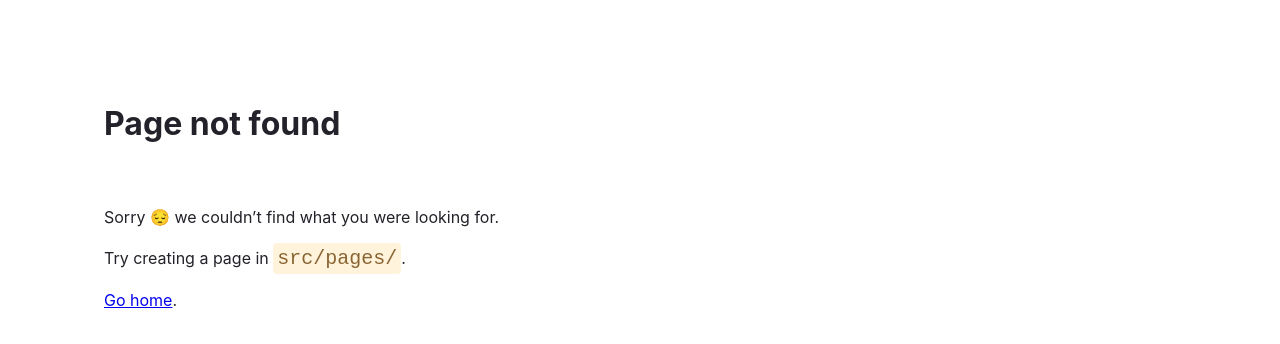
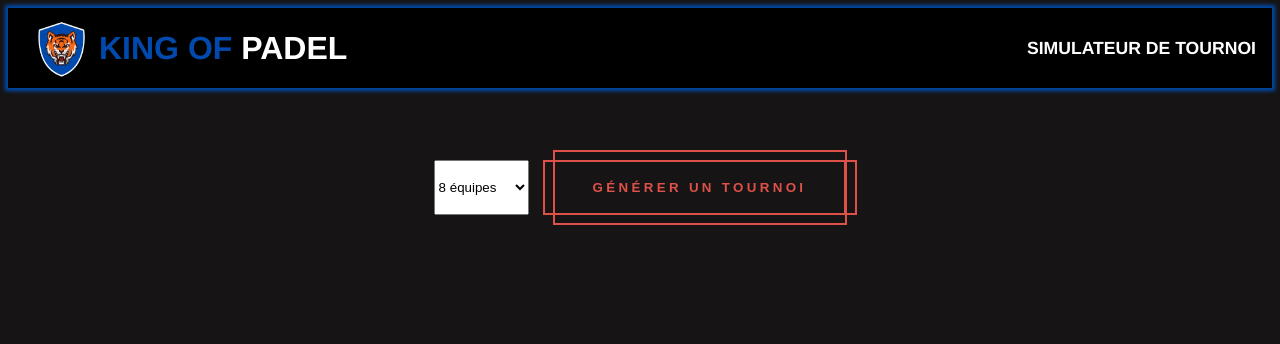
Before and after one commit to McManus68/gatsby-tournament-generator, a Gatsby site: page /generator in a window 1280 px wide. Before the commit this address had no page. Built offline with nearby package versions, Linux system fonts and the light colour scheme; Gatsby itself is replaced by a stand-in of ours.

Commit message:
tournametn simulator ok

```diff
--- a/src/components/bracket/index.js
+++ b/src/components/bracket/index.js
@@ -10,7 +10,7 @@ import {
   Score,
 } from './styles/bracket';
 import ScoreDialog from '../dialog/score';
-import { BracketContext, MatchupContext, RoundContext } from '../../context/context';
+import { BracketContext, MatchupContext, RoundContext } from '../../context/bracket';
 
 Bracket.MatchupMerger = function BracketMatchupMerger() {
   const { bracket } = useContext(BracketContext);
@@ -56,7 +56,7 @@ Bracket.Matchup = function BracketMatchup({ matchup, matchupIndex }) {
 };
 
 Bracket.Teams = function BracketTeams() {
-  const { setWinner } = useContext(BracketContext);
+  const { bracket, setBracket, setWinner } = useContext(BracketContext);
   const { matchupIndex, matchup } = useContext(MatchupContext);
   const { roundIndex } = useContext(RoundContext);
   const [openDialog, setOpenDialog] = useState(false);
@@ -64,9 +64,10 @@ Bracket.Teams = function BracketTeams() {
     setOpenDialog(false);
   };
 
-  const onConfirm = (winner, score) => {
+  const onConfirmScore = (winner, score) => {
     setOpenDialog(false);
-    setWinner(roundIndex, matchupIndex, winner, score);
+    const newBracket = setWinner(bracket, roundIndex, matchupIndex, winner, score);
+    setBracket(newBracket);
   };
 
   const onOpenDialog = () => {
@@ -77,7 +78,7 @@ Bracket.Teams = function BracketTeams() {
 
   return (
     <>
-      <ScoreDialog open={openDialog} onCancel={onCancel} onConfirm={onConfirm} />
+      <ScoreDialog open={openDialog} onCancel={onCancel} onConfirm={onConfirmScore} />
       <Teams onClick={onOpenDialog}>
         <Bracket.Team teamIndex={0} />
         <Bracket.Team teamIndex={1} />
--- /dev/null
+++ b/src/components/button/fancy/index.js
@@ -0,0 +1,12 @@
+import React from 'react';
+import { Fancy, Vertical, Horizontal } from './styles/fancy';
+
+export default function FancyButton({ children, ...restProps }) {
+  return (
+    <Fancy {...restProps}>
+      {children}
+      <Horizontal />
+      <Vertical />
+    </Fancy>
+  );
+}
--- /dev/null
+++ b/src/components/button/fancy/styles/fancy.js
@@ -0,0 +1,80 @@
+import styled, { css } from 'styled-components';
+
+export const Vertical = styled.div``;
+export const Horizontal = styled.div``;
+
+export const Fancy = styled.button`
+  --offset: 10px;
+  --border-size: 2px;
+
+  display: block;
+  position: relative;
+  padding: 1.5em 3em;
+  appearance: none;
+  border: 0;
+  background: transparent;
+  color: ${(props) => (props.color === 'primary' ? props.theme.primary : props.theme.secondary)};
+  text-transform: uppercase;
+  letter-spacing: 0.25em;
+  outline: none;
+  cursor: pointer;
+  font-weight: bold;
+  border-radius: 0;
+  box-shadow: inset 0 0 0 var(--border-size) currentcolor;
+  transition: background 0.8s ease;
+
+  &:hover {
+    background: rgba(100, 0, 0, 0.03);
+  }
+
+  ${Vertical},
+  ${Horizontal} {
+    position: absolute;
+    top: var(--horizontal-offset, 0);
+    right: var(--vertical-offset, 0);
+    bottom: var(--horizontal-offset, 0);
+    left: var(--vertical-offset, 0);
+    transition: transform 0.8s ease;
+    will-change: transform;
+
+    &::before {
+      content: '';
+      position: absolute;
+      border: inherit;
+    }
+  }
+
+  ${Horizontal} {
+    --vertical-offset: calc(var(--offset) * -1);
+    border-top: var(--border-size) solid currentcolor;
+    border-bottom: var(--border-size) solid currentcolor;
+
+    &::before {
+      top: calc(var(--vertical-offset) - var(--border-size));
+      bottom: calc(var(--vertical-offset) - var(--border-size));
+      left: calc(var(--vertical-offset) * -1);
+      right: calc(var(--vertical-offset) * -1);
+    }
+  }
+
+  &:hover ${Horizontal} {
+    transform: scaleX(0);
+  }
+
+  ${Vertical} {
+    --horizontal-offset: calc(var(--offset) * -1);
+    border-left: var(--border-size) solid currentcolor;
+    border-right: var(--border-size) solid currentcolor;
+
+    &::before {
+      top: calc(var(--horizontal-offset) * -1);
+      bottom: calc(var(--horizontal-offset) * -1);
+      left: calc(var(--horizontal-offset) - var(--border-size));
+      right: calc(var(--horizontal-offset) - var(--border-size));
+    }
+  }
+
+  &:hover ${Vertical} {
+    transform: scaleY(0);
+  }
+`;
--- a/src/components/dialog/score/index.js
+++ b/src/components/dialog/score/index.js
@@ -12,7 +12,7 @@ import FormControlLabel from '@material-ui/core/FormControlLabel';
 import FormLabel from '@material-ui/core/FormLabel';
 import TextField from '@material-ui/core/TextField';
 
-import { MatchupContext } from '../../../context/context';
+import { MatchupContext } from '../../../context/bracket';
 
 const DialogContentForm = styled.div`
   display: flex;
@@ -25,11 +25,11 @@ const DialogContentForm = styled.div`
 
 export default function ScoreDialog({ open, onCancel, onConfirm }) {
   const { getTeamName, matchup } = useContext(MatchupContext);
-  const [winner, setWinner] = useState(-1);
+  const [winnerTeam, setWinnerTeam] = useState(-1);
   const [score, setScore] = useState('');
 
   const onWinnerChange = (event) => {
-    setWinner(event.target.value);
+    setWinnerTeam(event.target.value * 1);
   };
 
   const onScoreChange = (event) => {
@@ -47,9 +47,14 @@ export default function ScoreDialog({ open, onCancel, onConfirm }) {
 
         <DialogContentForm>
           <FormLabel component="legend">Vainqueur</FormLabel>
-          <RadioGroup aria-label="winner" name="winner" value={winner} onChange={onWinnerChange}>
-            <FormControlLabel value="0" control={<Radio />} label={getTeamName(matchup.teams[0])} />
-            <FormControlLabel value="1" control={<Radio />} label={getTeamName(matchup.teams[1])} />
+          <RadioGroup
+            aria-label="winner"
+            name="winner"
+            value={winnerTeam}
+            onChange={onWinnerChange}
+          >
+            <FormControlLabel value={0} control={<Radio />} label={getTeamName(matchup.teams[0])} />
+            <FormControlLabel value={1} control={<Radio />} label={getTeamName(matchup.teams[1])} />
           </RadioGroup>
 
           <FormLabel component="legend">Score</FormLabel>
@@ -60,7 +65,7 @@ export default function ScoreDialog({ open, onCancel, onConfirm }) {
         <Button onClick={onCancel} color="secondary">
           Annuler
         </Button>
-        <Button onClick={() => onConfirm(winner * 1, score)} color="primary">
+        <Button onClick={() => onConfirm(winnerTeam, score)} color="primary">
           Confirmer le score
         </Button>
       </DialogActions>
--- a/src/components/header/index.js
+++ b/src/components/header/index.js
@@ -1,25 +1,19 @@
 import React from 'react';
-import { Header, Logo, Button, Title, Actions, Left, Right } from './styles/header';
+import { Header, Logo, Button, Title, Home, Nav, Item } from './styles/header';
 import logo from '../../images/logo3.png';
-import MenuItem from '@material-ui/core/MenuItem';
-import FormHelperText from '@material-ui/core/FormHelperText';
-import FormControl from '@material-ui/core/FormControl';
-import Select from '@material-ui/core/Select';
-import { BracketContext } from '../../context/context';
-import generateBracket from '../../utils/bracket-service';
 
 export default function HeaderComponent() {
   return (
     <Header>
-      <Header.Left>
+      <Header.Home to="/">
         <Header.Logo />
         <Header.Title>
           King Of <span>Padel</span>
         </Header.Title>
-      </Header.Left>
-      <Header.Right>
-        <Header.Actions />
-      </Header.Right>
+      </Header.Home>
+      <Header.Nav>
+        <Header.Item to="/generator">Simulateur de tournoi</Header.Item>
+      </Header.Nav>
     </Header>
   );
 }
@@ -28,12 +22,16 @@ Header.Logo = function HeaderLogo() {
   return <Logo src={logo} />;
 };
 
-Header.Left = function HeaderLeft({ children }) {
-  return <Left>{children}</Left>;
+Header.Home = function HeaderHome({ children, ...restProps }) {
+  return <Home {...restProps}>{children}</Home>;
 };
 
-Header.Right = function HeaderRight({ children }) {
-  return <Right>{children}</Right>;
+Header.Nav = function HeaderNav({ children, ...restProps }) {
+  return <Nav {...restProps}>{children}</Nav>;
+};
+
+Header.Item = function HeaderItem({ children, ...restProps }) {
+  return <Item {...restProps}>{children}</Item>;
 };
 
 Header.Title = function HeaderTitle({ children }) {
@@ -43,41 +41,3 @@ Header.Title = function HeaderTitle({ children }) {
 Header.Button = function HeaderButton({ children, ...restProps }) {
   return <Button {...restProps}>{children}</Button>;
 };
-
-Header.Actions = function HeaderActions() {
-  const { setBracket, bracket } = React.useContext(BracketContext);
-  const [teamCount, setTeamCount] = React.useState(16);
-  const handleChange = (event) => {
-    setTeamCount(event.target.value);
-  };
-
-  const onGenerateNewBracket = () => {
-    let newBracket = generateBracket(teamCount);
-    console.log('setBracket', bracket);
-    setBracket(newBracket);
-  };
-
-  return (
-    <Actions>
-      <FormControl>
-        <Select
-          color="accent"
-          value={teamCount}
-          onChange={handleChange}
-          inputProps={{ 'aria-label': 'Taille du tournoi' }}
-        >
-          <MenuItem value={8}>8</MenuItem>
-          <MenuItem value={16}>16</MenuItem>
-          <MenuItem value={32}>32</MenuItem>
-          <MenuItem value={64}>64</MenuItem>
-          <MenuItem value={128}>128</MenuItem>
-        </Select>
-        <FormHelperText>Nombre d'équipes</FormHelperText>
-      </FormControl>
-
-      <Button color="primary" variant="outlined" onClick={onGenerateNewBracket}>
-        Générer un tournoi
-      </Button>
-    </Actions>
-  );
-};
--- a/src/components/header/styles/header.js
+++ b/src/components/header/styles/header.js
@@ -1,12 +1,13 @@
 import styled, { css } from 'styled-components/macro';
 import MatButton from '@material-ui/core/Button';
+import { Link } from 'gatsby';
 
 export const Header = styled.header`
   display: flex;
   box-sizing: border-box;
   align-items: center;
   height: 80px;
-  padding: 0rem 2rem;
+  padding: 0 1rem;
   background: ${(props) => props.theme.header.bg};
   box-shadow: 0px 0px 4px 3px ${(props) => props.theme.primary};
 `;
@@ -23,15 +24,29 @@ export const Button = styled(MatButton)`
   }
 `;
 
-export const Left = styled.div`
+export const Home = styled(Link)`
   display: flex;
   justify-content: flex-start;
+  text-decoration: none;
 `;
 
-export const Right = styled.div`
+export const Nav = styled.div`
   display: flex;
-  flex-grow: 1;
   justify-content: flex-end;
+  margin-left: auto;
+`;
+
+export const Item = styled(Link)`
+  text-decoration: none;
+  text-transform: uppercase;
+  font-weight: 600;
+  font-size: 1.1rem;
+  height: 100%;
+  color: ${(props) => props.theme.fg};
+
+  &:hover {
+    color: ${(props) => props.theme.primaryDarker};
+  }
 `;
 
 export const Title = styled.h1`
--- /dev/null
+++ b/src/context/firebase.js
@@ -0,0 +1,3 @@
+import { createContext } from 'react'
+
+export const FirebaseContext = createContext(null)
--- /dev/null
+++ b/src/hooks/index.js
@@ -0,0 +1 @@
+export { default as useContent } from './use-content';
--- /dev/null
+++ b/src/pages/generator.js
@@ -0,0 +1,64 @@
+import * as React from 'react';
+import Theme from '../theme';
+import Bracket from '../components/bracket';
+import Layout from '../components/layout';
+import styled from 'styled-components';
+import { generateRandomBracket, setWinner } from '../utils/bracket-utils';
+import { BracketContext } from '../context/bracket';
+import FancyButton from '../components/button/fancy';
+
+const BracketGenerator = styled.div`
+  display: flex;
+  flex-direction: column;
+`;
+
+const Header = styled.div`
+  display: flex;
+  justify-content: center;
+  max-width: 100%;
+  margin: 2.5rem;
+`;
+
+const StyledFancyButton = styled(FancyButton)`
+  margin-left: 1.5rem;
+`;
+
+const BracketGeneratorPage = () => {
+  const [teamCount, setTeamCount] = React.useState(8);
+  const [bracket, setBracket] = React.useState(null);
+
+  const onTeamCountChange = (event) => {
+    setTeamCount((prevState) => event.target.value * 1);
+  };
+
+  const onGenerateNewBracket = () => {
+    setBracket(() => generateRandomBracket(teamCount));
+  };
+
+  return (
+    <Theme>
+      <BracketContext.Provider value={{ bracket, setBracket, setWinner }}>
+        <Layout>
+          <BracketGenerator>
+            <Header>
+              <select value={teamCount} onChange={onTeamCountChange}>
+                {[...Array(5)].map((x, i) => (
+                  <option key={i} value={Math.pow(2, i + 3)}>
+                    {Math.pow(2, i + 3)} équipes
+                  </option>
+                ))}
+              </select>
+
+              <StyledFancyButton color="secondary" onClick={onGenerateNewBracket}>
+                Générer un tournoi
+              </StyledFancyButton>
+            </Header>
+            {bracket && <Bracket bracket={bracket} />}
+          </BracketGenerator>
+        </Layout>
+      </BracketContext.Provider>
+    </Theme>
+  );
+};
+
+export default BracketGeneratorPage;
--- /dev/null
+++ b/src/services/index.js
@@ -0,0 +1 @@
+export { default as BracketService } from './bracket-service';
--- a/src/theme/index.js
+++ b/src/theme/index.js
@@ -15,6 +15,8 @@ const GlobalStyles = createGlobalStyle`
 const Theme = ({ children }) => {
   const theme = {
     primary: '#004AAD',
+    secondary: '#de5149',
+    primaryDarker: '#07408c',
     fg: 'white',
     bracket: {
       bg: 'white',
--- a/src/utils/bracket-service.js
+++ b/src/utils/bracket-utils.js
@@ -19,22 +19,23 @@ function getData(size) {
   }
 }
 
-export default function generateBracket(size) {
+export function generateRandomBracket(size) {
   const teams = getData(size);
-  console.log('teams length', teams.length);
+  return generateBracket(teams);
+}
+
+export function generateBracket(teams) {
   // Nombre de rounds
   const rounds = Math.floor(Math.log(teams.length) / Math.log(2));
-  console.log('rounds length', rounds);
   // Initialisation de l'objet bracket
   let bracket = { rounds: new Array(rounds), completed: false };
   for (let i = 0; i < rounds; i++) {
     let matchups = Math.floor(teams.length / Math.pow(2, i + 1));
-    console.log('matchups on round ' + i, matchups);
     bracket.rounds[i] = { matchups: new Array(matchups) };
     //
     for (let j = 0; j < bracket.rounds[i].matchups.length; j++) {
       bracket.rounds[i].matchups[j] = {
-        teams: new Array(2),
+        teams: [{}, {}],
         playable: false,
         played: false,
         winner: -1,
@@ -53,3 +54,26 @@ export default function generateBracket(size) {
   }
   return bracket;
 }
+
+export function setWinner(bracket, roundIndex, matchupIndex, teamIndex, score) {
+  // Le score est sur un match jouable
+  let matchup = bracket.rounds[roundIndex].matchups[matchupIndex];
+  if (!matchup.playable) return;
+
+  // Positionnement du résultat
+  let newMatchup = { ...matchup, played: true, playable: false, winner: teamIndex, score };
+  let newBracket = { ...bracket };
+  newBracket.rounds[roundIndex].matchups[matchupIndex] = newMatchup;
+
+  // Grande finale? Auquel cas le tournoi est terminé
+  if (roundIndex === bracket.rounds.length - 1) {
+    newBracket.completed = true;
+  } else {
+    const nextMatchupIndex = Math.floor(matchupIndex / 2);
+    const nextMatchupTeamIndex = matchupIndex % 2;
+    const nextMatchup = newBracket.rounds[roundIndex + 1].matchups[nextMatchupIndex];
+    nextMatchup.teams[nextMatchupTeamIndex] = matchup.teams[teamIndex];
+    nextMatchup.playable = nextMatchup.teams[0] && nextMatchup.teams[1];
+  }
+  return newBracket;
+}
```
Also changed, not shown: src/firebase/firebase.prod.js (added, +25 -0 lines), src/hooks/use-content.js (added, +27 -0 lines), src/pages/index.js (+13 -31 lines), src/services/bracket-service.js (added, +40 -0 lines), README.md, src/context/bracket.js (renamed from src/context/context.js).
